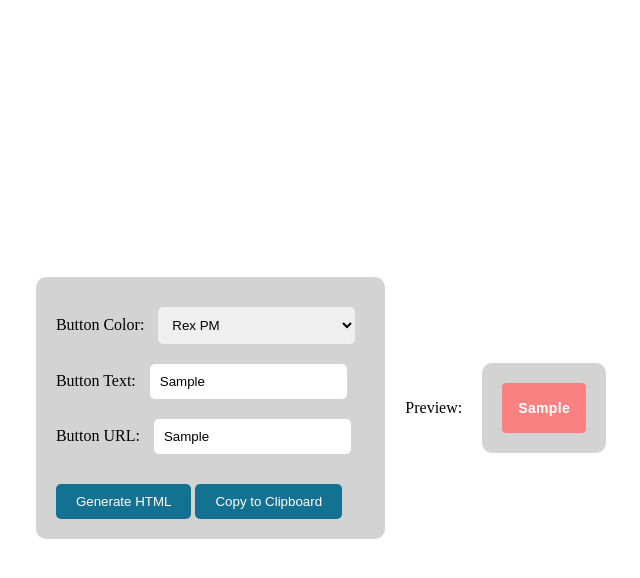
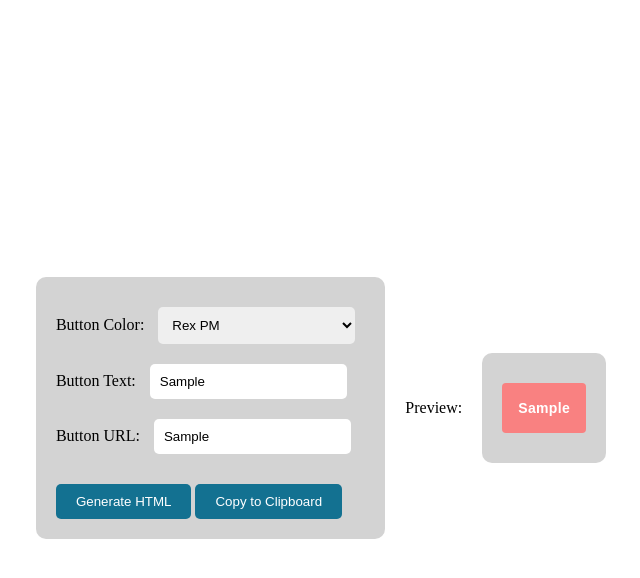
Before and after one commit to ferencgall/button-generator, a plain HTML site: page generate.html in a window 1280 px wide. Both pictures are taken after typing "Sample", "Sample" into the empty fields and a click on the button "Generate HTML". Shown: the whole page, without its empty margins (319-959 px from the left). Drawn offline with Linux system fonts and the light colour scheme.

Commit message:
Update generate.html

```diff
--- a/generate.html
+++ b/generate.html
@@ -63,7 +63,7 @@
       const text = document.getElementById("text").value;
       const url = document.getElementById("url").value;
       const html = `
-        <table width="100%" border="0" cellspacing="0" cellpadding="0">
+        <table width="100%" border="0" cellspacing="0" cellpadding="0" style="margin:10px 0;">
           <tr>
             <td>
               <table border="0" cellspacing="0" cellpadding="0">
```
